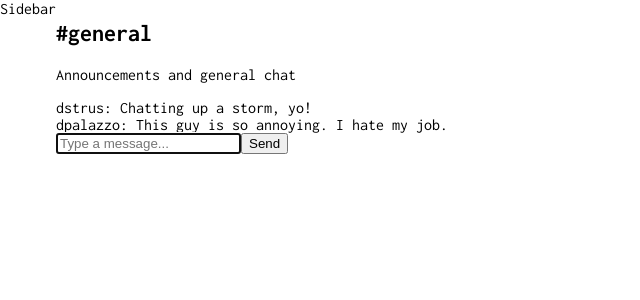
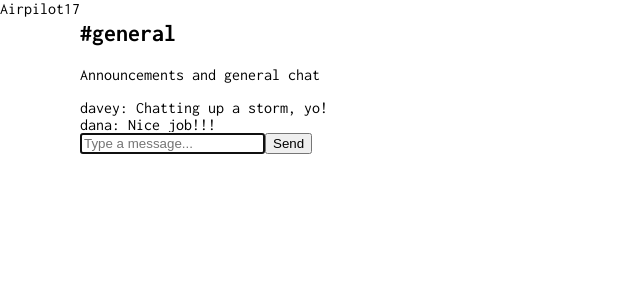
Before and after one commit to Awnead/Slap, a React (Create React App) app: page / in a window 1280 px wide. Shown: the top 300 px of the page, without its empty margins (0-640 px from the left). Built offline with nearby package versions, Linux system fonts and the light colour scheme.

Commit message:
Set the display name to pass from App.

```diff
--- a/src/App.js
+++ b/src/App.js
@@ -5,10 +5,21 @@ import Main from './Main'
 
 
 class App extends Component {
+  constructor() {
+    super()
+
+    this.state = {
+      user:{
+        uid: 'Awnead',
+        displayName:'Airpilot17',
+        email: 'airpilot17@frontier.com',
+      }
+    }
+  }
   render() {
     return (
       <div className="App">
-        <Main />
+        <Main user={this.state.user}/>
       </div>
     );
   }
--- a/src/Chat.js
+++ b/src/Chat.js
@@ -9,19 +9,38 @@ class Chat extends Component {
 
         this.state = {
             messages: [
-                { id: 1, userName: 'dstrus', body: 'Chatting up a storm, yo!' },
-                { id: 2, userName: 'dpalazzo', body: 'This guy is so annoying. I hate my job.' },
+                {
+                    id: 1,
+                    user: {
+                        uid: '123',
+                        displayName: 'davey',
+                        email: 'davey@fretless.com',
+
+                    },
+                    body: 'Chatting up a storm, yo!'
+                },
+                {
+                    id: 2,
+                    user: {
+                        uid: '467',
+                        displayName: 'dana',
+                        email: 'dana@fretless.com',
+
+                    },
+                    body: 'Nice job!!!'
+                },
+
               ],
         }
     }
 
     addMessage = (body) =>  {
         const messages = [...this.state.messages]
-        const userName = 'daniel'
+        const user = this.props.user
 
         messages.push({
-            id: `${userName}-${Date.now()}`,
-            userName,
+            id: `${user.uid}-${Date.now()}`,
+            user,
             body,
         })
 
--- a/src/Main.js
+++ b/src/Main.js
@@ -7,8 +7,8 @@ class Main extends Component {
     render() {
         return (
             <div className="Main" style={styles}>
-                <Sidebar />
-                <Chat />
+                <Sidebar user={this.props.user}/>
+                <Chat user={this.props.user}/>
             </div>
         )
     }
--- a/src/Message.js
+++ b/src/Message.js
@@ -3,7 +3,7 @@ import React from 'react'
 const Message = (props) => {
     return (
         <div className="Message">
-        {props.message.userName}: {props.message.body}
+        {props.message.user.displayName}: {props.message.body}
         </div>
     )
 }
--- a/src/Sidebar.js
+++ b/src/Sidebar.js
@@ -1,13 +1,11 @@
-import React, {Component} from 'react'
+import React from 'react'
 
-class Sidebar extends Component {
-    render() {
-        return (
-            <div className="Sidebar">
-                Sidebar
-            </div>
-        )
-    }
+const Sidebar= (props) => {
+    return (
+        <div className="Sidebar">
+            {props.user.displayName}
+        </div>
+    )
 }
 
 export default Sidebar
```
